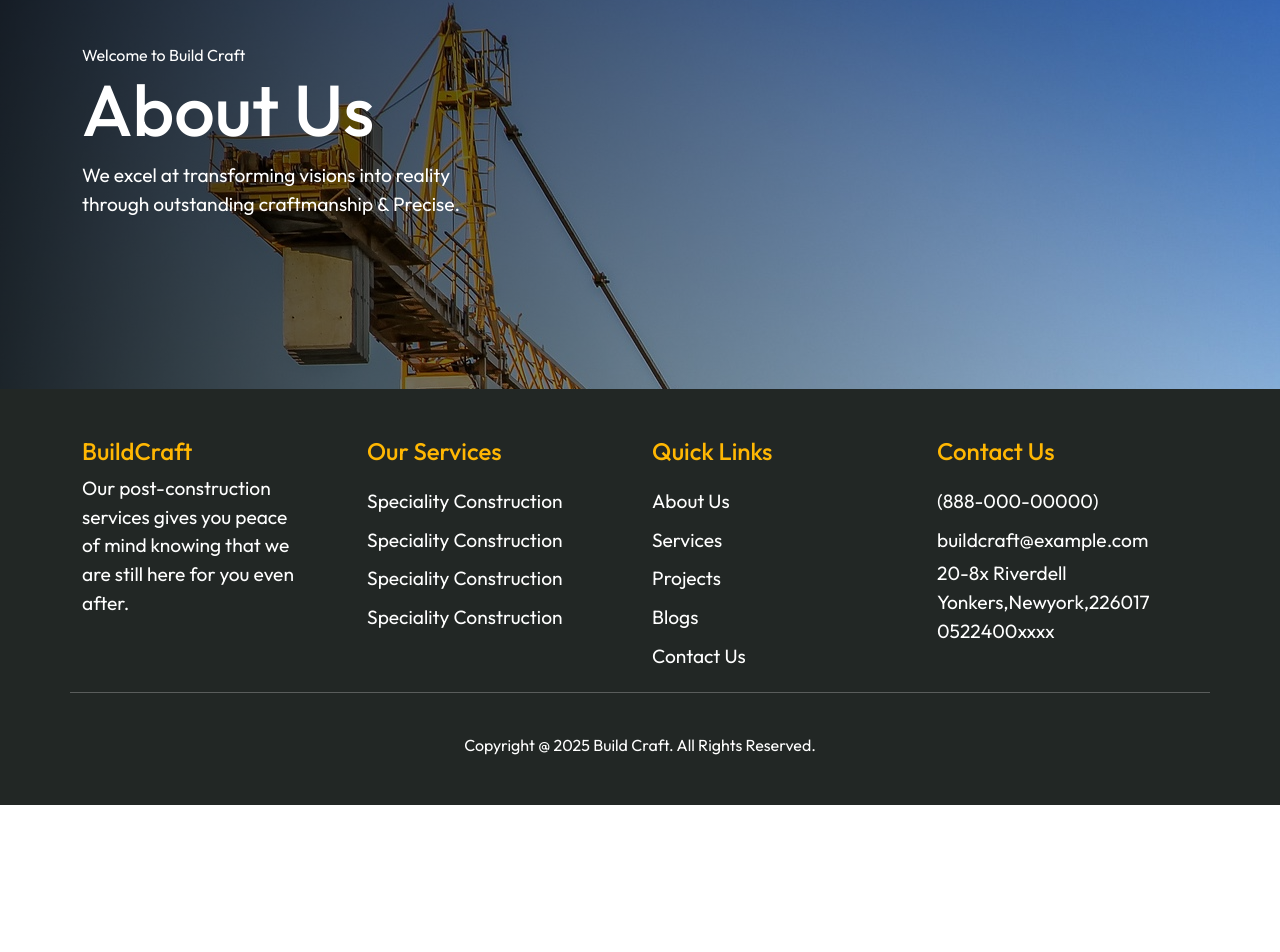
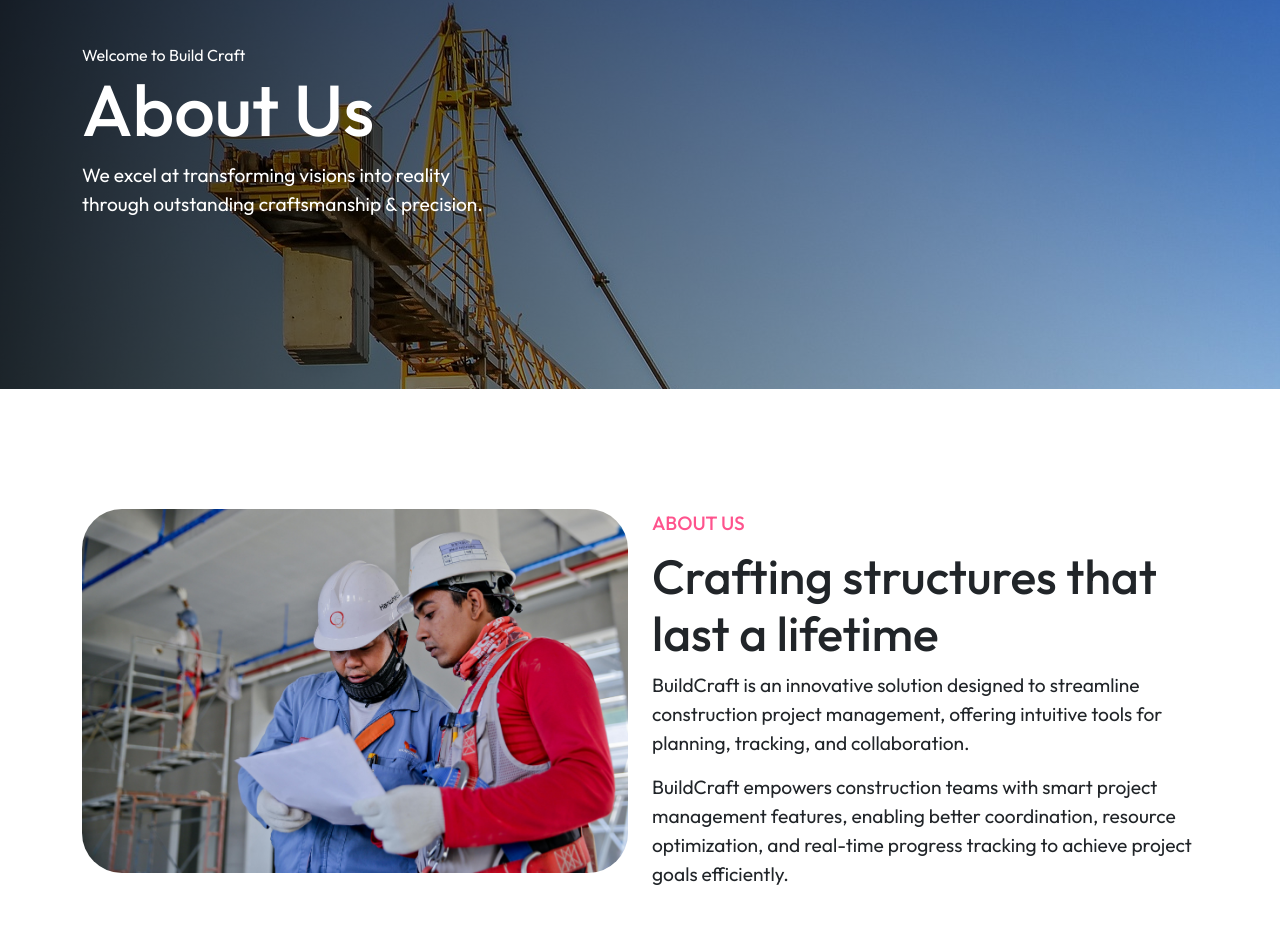
Before and after one commit to Rownokk/BuildCraft, a React (Vite) app in the folder frontend/: page /about in a window 1280 px wide. Shown: the part 167-1119 px from the top of the page. Before the commit the page ends 972 px from the top, so only its background shows below. Built offline with nearby package versions, Linux system fonts and the light colour scheme; a web font is replaced by a local one.

Commit message:
Welcome to Build Craft

```diff
--- a/frontend/src/components/common/About.jsx
+++ b/frontend/src/components/common/About.jsx
@@ -1,13 +1,33 @@
-import React from 'react'
+import React from 'react';
+import AboutImg from '../../assets/images/about-us.jpg';
 
 const About = () => {
+  return (
+    <section className='section-2 py-5'>
+      <div className='container py-5'>
+        <div className='row pt-4'>
+          <div className='col-md-6'>
+            <img src={AboutImg} alt='About Us' className='w-100' />
+          </div>
+          <div className='col-md-6'>
+            <span>About Us</span>
+            <h2>Crafting structures that last a lifetime</h2>
+            <p>
+              BuildCraft is an innovative solution designed to streamline
+              construction project management, offering intuitive tools for
+              planning, tracking, and collaboration.
+            </p>
+            <p>
+              BuildCraft empowers construction teams with smart project
+              management features, enabling better coordination, resource
+              optimization, and real-time progress tracking to achieve project
+              goals efficiently.
+            </p>
+          </div>
+        </div>
+      </div>
+    </section>
+  );
+};
 
-return (
-
-<div>About</div>
-
-)
-
-}
-
-export default About
+export default About;
--- a/frontend/src/components/frontend/About.jsx
+++ b/frontend/src/components/frontend/About.jsx
@@ -1,11 +1,12 @@
-import React from 'react'
-import Header from '../common/Header'
-import Footer from '../common/Footer'
+import React from 'react';
+import Header from '../common/Header';
+import Footer from '../common/Footer';
+import { default as AboutNew } from '../common/About';
 
 const About = () => {
   return (
     <>
-    <Header/>
+      <Header />
       <main>
         <section className='section-7'>
           <div className='hero d-flex align-items-center'>
@@ -13,18 +14,19 @@
               <div className='text-left'>
                 <span>Welcome to Build Craft</span>
                 <h1>About Us</h1>
-                        <p>We excel at transforming visions into reality<br/> through outstanding craftmanship & Precise.</p>
-
-
+                <p>
+                  We excel at transforming visions into reality<br />
+                  through outstanding craftsmanship & precision.
+                </p>
               </div>
-
             </div>
           </div>
         </section>
+        <AboutNew />
       </main>
-    <Footer/>
+      <Footer />
     </>
-  )
-}
+  );
+};
 
-export default About
+export default About;
--- a/frontend/src/components/frontend/Home.jsx
+++ b/frontend/src/components/frontend/Home.jsx
@@ -1,9 +1,9 @@
-import React from 'react'
+import React from 'react';
+import Header from '../common/Header';
+import Footer from '../common/Footer';
+import { default as AboutNew } from '../common/About';
 import Nav from 'react-bootstrap/Nav';
 import Navbar from 'react-bootstrap/Navbar';
-import AboutImg from '../../assets/images/about-us.jpg';
-import Header from '../common/Header';
-import Footer from '../common/Footer';
 import ServiceImg from '../../assets/images/construction1.jpg';
 import ConstructionImg from '../../assets/images/construction2.jpg';
 import { Pagination } from 'swiper/modules';
@@ -15,9 +15,10 @@
 import 'swiper/css';
 import 'swiper/css/pagination';
 import BlogImg from '../../assets/images/construction3.jpg';
+import About from '../common/About';
+
 const Home = () => {
    return (
-
       <>
          <Header />
          <main>
@@ -33,34 +34,13 @@
                            <a className='btn btn-primary large'>Contact Now</a>
                            <a className='btn btn-secondary ms-2 large'>View Projects</a>
                         </div>
-
                      </div>
-
                   </div>
                </div>
             </section>
             {/* About Us Section */}
-            <section className='section-2 py-5'>
-               <div className='container py-5'>
-                  <div className='row pt-4'>
-                     <div className='col-md-6'>
-                        <img src={AboutImg} className='w-100' />
-                     </div>
-                     <div className='col-md-6'>
-                        <span>About Us</span>
-                        <h2>Crafting structures that last a lifetime</h2>
-                        <p>BuildCraft is an innovative solution designed to streamline
-                           construction project management, offering intuitive tools for
-                           planning, tracking, and collaboration.</p>
-                        <p>BuildCraft empowers construction teams with smart project management
-                           features, enabling better coordination, resource optimization, and
-                           real-time progress tracking to achieve project goals efficiently.
+            <About />
 
-                        </p>
-                     </div>
-                  </div>
-               </div>
-            </section>
             {/*OUR SERVICES*/}
             <section className='section-3 bg-light py-5'>
                <div className='container-fluid py-5'>
```
Lines whose indentation alone changed are shown as unchanged.
